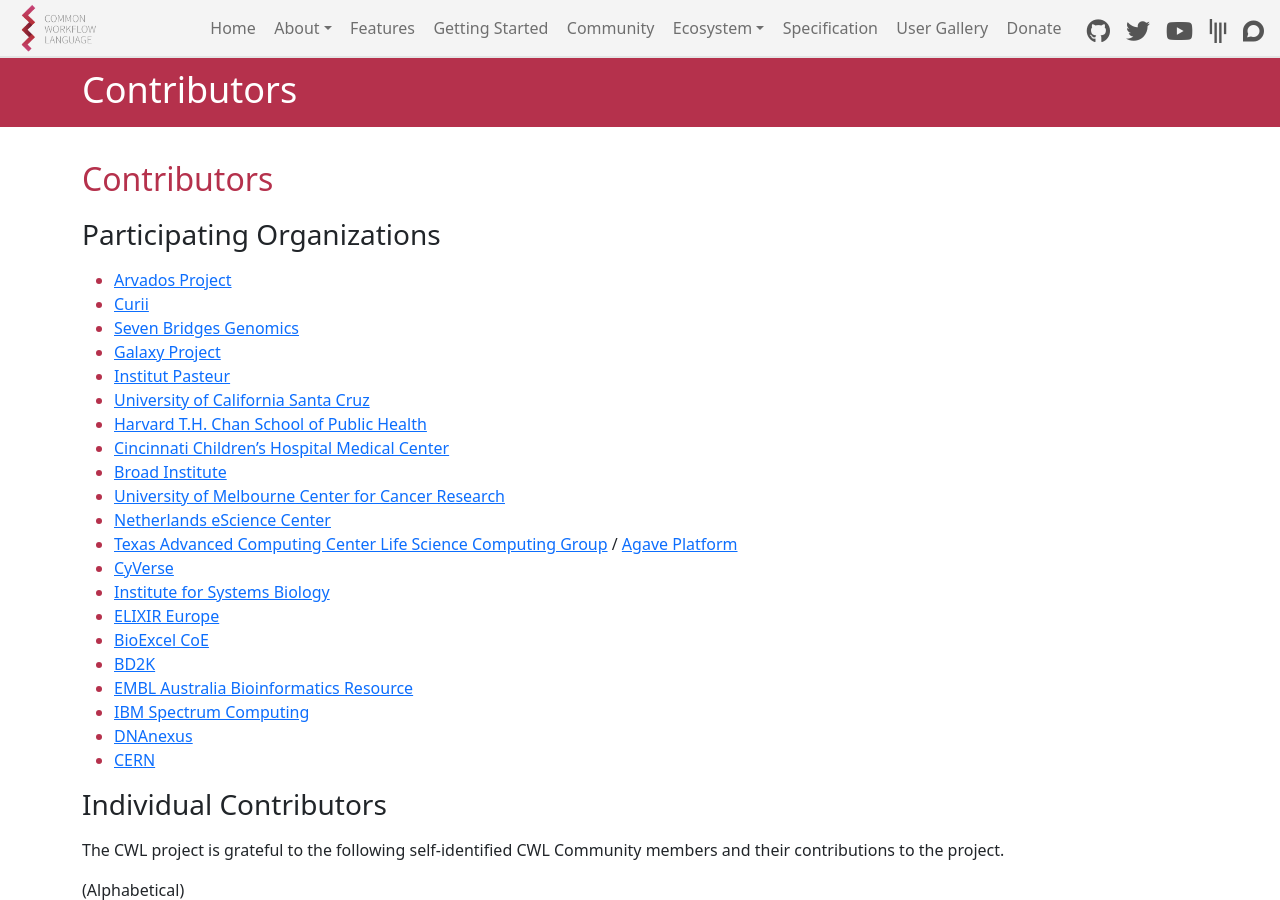
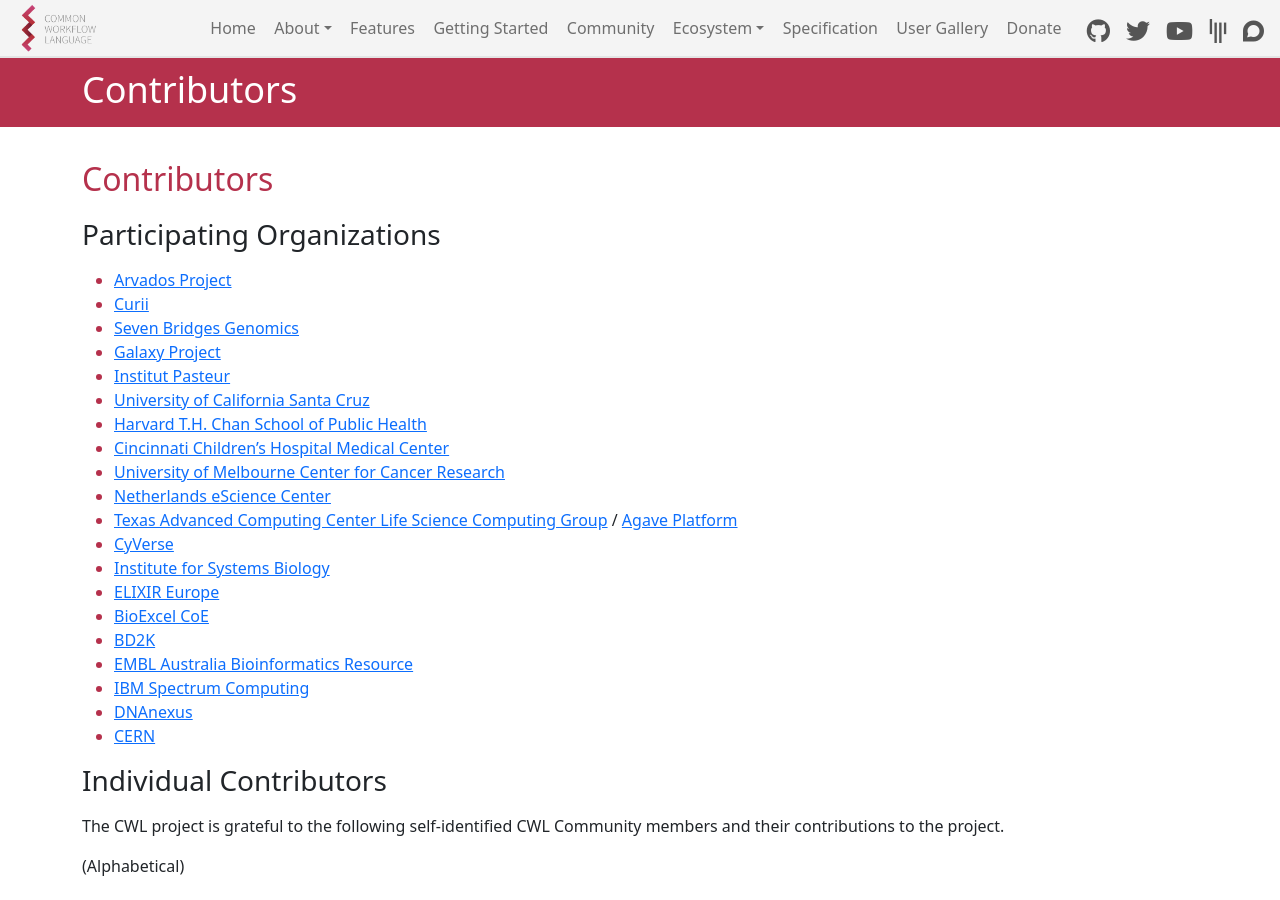
Before and after one commit to common-workflow-language/cwl-website, a Jekyll site: the page built from content/contributors.md, in a window 1280 px wide and 900 px high. Built offline with Jekyll 4.4.1, drawn with Linux system fonts in a browser that asks for light colours.

Commit message:
Update content/contributors.md
Co-authored-by: Michael R. Crusoe <1330696+mr-c@users.noreply.github.com>

```diff
--- a/content/contributors.md
+++ b/content/contributors.md
@@ -18,7 +18,6 @@
 *   [University of California Santa Cruz](https://cbse.soe.ucsc.edu/research/bioinfo)
 *   [Harvard T.H. Chan School of Public Health](https://www.hsph.harvard.edu/)
 *   [Cincinnati Children's Hospital Medical Center](https://www.cincinnatichildrens.org/)
-*   [Broad Institute](https://www.broadinstitute.org/)
 *   [University of Melbourne Center for Cancer Research](https://umccr.github.io/)
 *   [Netherlands eScience Center](https://www.esciencecenter.nl/)
 *   [Texas Advanced Computing Center Life Science Computing Group](https://www.tacc.utexas.edu/life-sciences-computing) / [Agave Platform](https://agaveapi.co/)
```
